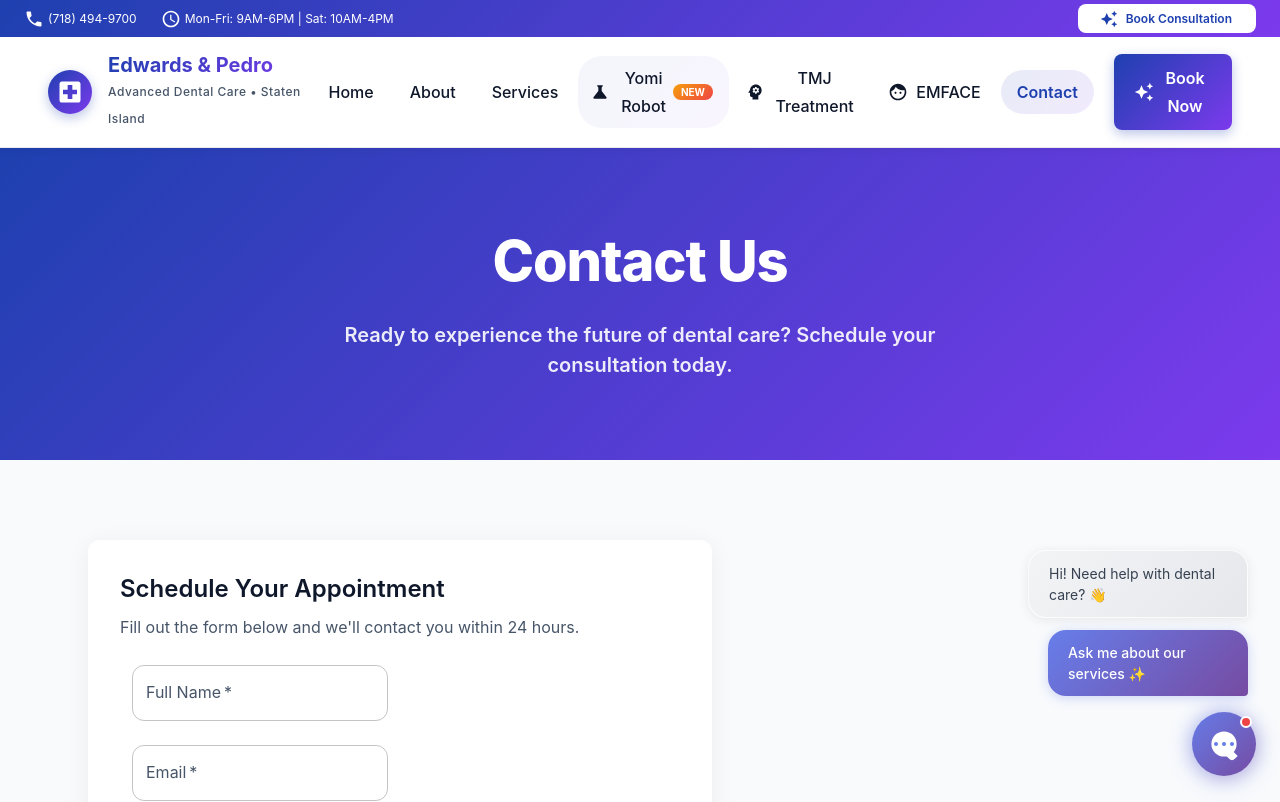
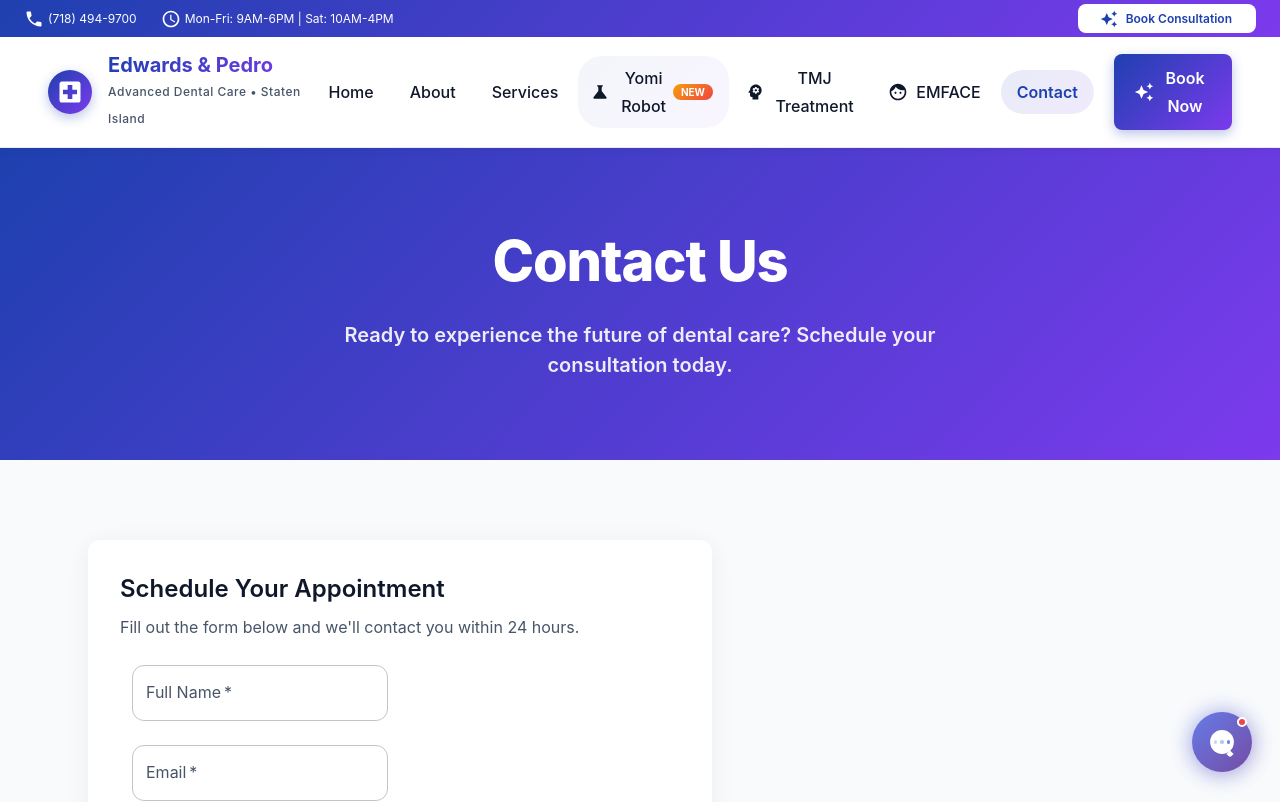
Before and after one commit to BoweryJG/pedro, a React (Vite) app: page /contact in a window 1280 px wide. Shown: the top 802 px of the page. Built offline with nearby package versions, Linux system fonts and the light colour scheme.

Commit message:
Simplify to single minimal chatbot launcher
- Remove message bubbles completely
- Single 60px launcher button
- Clean design with subtle glow effect
- Animated dots on hover only
- Small notification dot indicator
- No extra elements or distractions

```diff
--- a/src/chatbot/components/Chatbot.tsx
+++ b/src/chatbot/components/Chatbot.tsx
@@ -24,7 +24,7 @@ import { motion } from 'framer-motion';
 import ReactMarkdown from 'react-markdown';
 import remarkGfm from 'remark-gfm';
 import { useChatStore } from '../store/chatStore';
-import { IntegratedChatbotLauncher } from './IntegratedChatbotLauncher';
+import { MinimalChatbotLauncher } from './MinimalChatbotLauncher';
 import { FinancingWidget } from './FinancingWidget';
 
 export const Chatbot: React.FC = () => {
@@ -82,8 +82,8 @@ export const Chatbot: React.FC = () => {
 
   return (
     <>
-      {/* Integrated Chat Launcher */}
-      <IntegratedChatbotLauncher
+      {/* Minimal Chat Launcher */}
+      <MinimalChatbotLauncher
         isOpen={isOpen}
         onToggle={toggleChat}
       />
--- /dev/null
+++ b/src/chatbot/components/MinimalChatbotLauncher.tsx
@@ -0,0 +1,181 @@
+import React from 'react';
+import { Box } from '@mui/material';
+import { motion } from 'framer-motion';
+
+interface MinimalChatbotLauncherProps {
+  isOpen: boolean;
+  onToggle: () => void;
+}
+
+export const MinimalChatbotLauncher: React.FC<MinimalChatbotLauncherProps> = ({
+  isOpen,
+  onToggle
+}) => {
+  if (isOpen) return null;
+
+  return (
+    <motion.div
+      initial={{ scale: 0 }}
+      animate={{ scale: 1 }}
+      transition={{
+        type: "spring",
+        stiffness: 400,
+        damping: 25,
+        delay: 0.5
+      }}
+      style={{
+        position: 'fixed',
+        bottom: 28,
+        right: 28,
+        zIndex: 1000,
+      }}
+    >
+      <Box
+        onClick={onToggle}
+        sx={{
+          width: 60,
+          height: 60,
+          borderRadius: '50%',
+          background: 'linear-gradient(135deg, #667eea 0%, #764ba2 100%)',
+          cursor: 'pointer',
+          position: 'relative',
+          overflow: 'visible',
+          transition: 'all 0.3s cubic-bezier(0.4, 0, 0.2, 1)',
+          display: 'flex',
+          alignItems: 'center',
+          justifyContent: 'center',
+          boxShadow: '0 4px 20px rgba(102, 126, 234, 0.25)',
+
+          // Hover state
+          '&:hover': {
+            transform: 'translateY(-2px) scale(1.05)',
+            boxShadow: '0 6px 30px rgba(102, 126, 234, 0.35)',
+            '& .chat-icon': {
+              transform: 'scale(1.1)',
+            },
+            '& .dot': {
+              animationPlayState: 'running',
+            }
+          },
+
+          // Active state
+          '&:active': {
+            transform: 'translateY(0) scale(0.98)',
+          },
+
+          // Subtle breathing glow
+          '&::before': {
+            content: '""',
+            position: 'absolute',
+            inset: -2,
+            borderRadius: '50%',
+            background: 'linear-gradient(135deg, #667eea 0%, #764ba2 100%)',
+            opacity: 0.4,
+            filter: 'blur(10px)',
+            animation: 'glow 3s ease-in-out infinite',
+          },
+
+          '@keyframes glow': {
+            '0%, 100%': {
+              transform: 'scale(1)',
+              opacity: 0.4,
+            },
+            '50%': {
+              transform: 'scale(1.05)',
+              opacity: 0.6,
+            },
+          },
+        }}
+      >
+        {/* Clean chat icon */}
+        <Box
+          className="chat-icon"
+          sx={{
+            width: 28,
+            height: 28,
+            position: 'relative',
+            transition: 'transform 0.3s ease',
+            display: 'flex',
+            alignItems: 'center',
+            justifyContent: 'center',
+          }}
+        >
+          {/* Message bubble shape */}
+          <Box
+            sx={{
+              width: '100%',
+              height: '100%',
+              position: 'relative',
+              '&::before': {
+                content: '""',
+                position: 'absolute',
+                inset: 0,
+                background: 'white',
+                borderRadius: '50%',
+                transform: 'scale(0.85)',
+              },
+              '&::after': {
+                content: '""',
+                position: 'absolute',
+                bottom: -1,
+                right: 3,
+                width: 6,
+                height: 6,
+                background: 'white',
+                borderRadius: '0 0 50% 0',
+                transform: 'rotate(45deg) scale(0.85)',
+              },
+            }}
+          />
+
+          {/* Three dots */}
+          <Box
+            sx={{
+              position: 'absolute',
+              display: 'flex',
+              gap: 0.4,
+              zIndex: 1,
+            }}
+          >
+            {[0, 1, 2].map((i) => (
+              <Box
+                key={i}
+                className="dot"
+                sx={{
+                  width: 3.5,
+                  height: 3.5,
+                  borderRadius: '50%',
+                  background: '#667eea',
+                  animationPlayState: 'paused',
+                  animation: `blink 1.4s ease-in-out infinite ${i * 0.2}s`,
+                  '@keyframes blink': {
+                    '0%, 60%, 100%': {
+                      opacity: 1,
+                    },
+                    '30%': {
+                      opacity: 0.3,
+                    },
+                  },
+                }}
+              />
+            ))}
+          </Box>
+        </Box>
+
+        {/* Small notification indicator */}
+        <Box
+          sx={{
+            position: 'absolute',
+            top: 5,
+            right: 5,
+            width: 10,
+            height: 10,
+            borderRadius: '50%',
+            background: '#ef4444',
+            border: '2px solid white',
+          }}
+        />
+      </Box>
+    </motion.div>
+  );
+};
```
